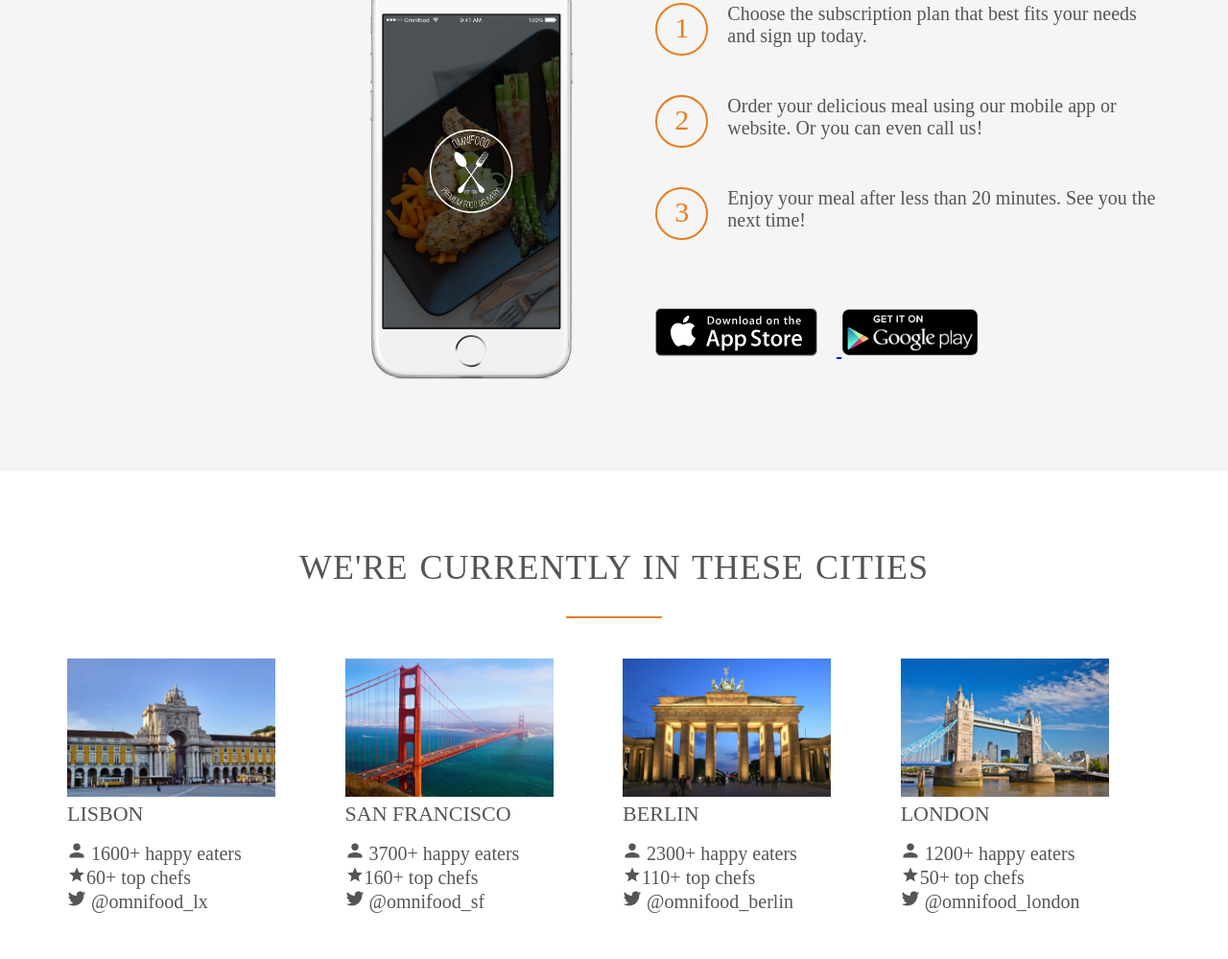
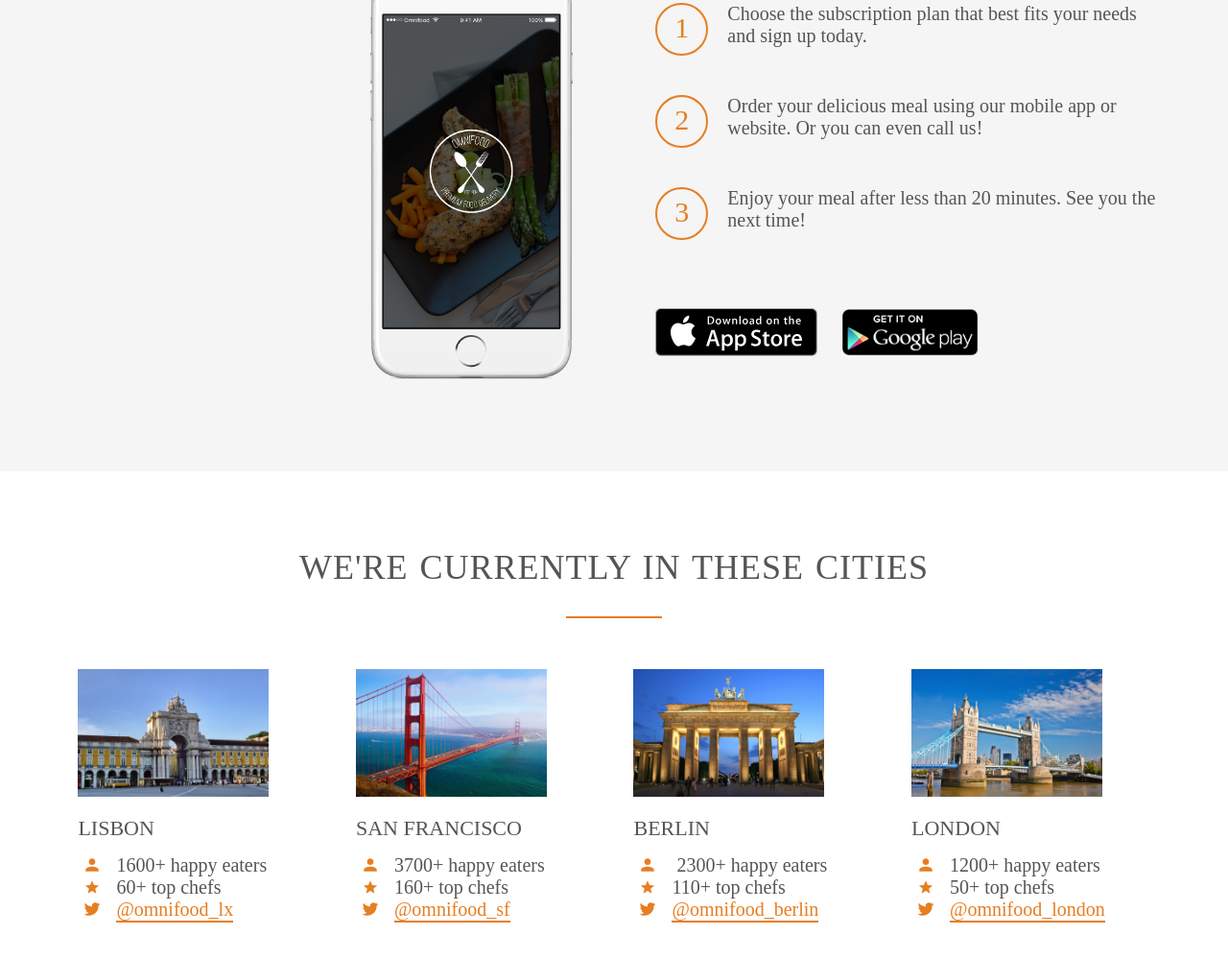
Before and after one commit to supertrens/omnifood, a plain HTML site: page index.html in a window 1280 px wide. Shown: the part 2184-3183 px from the top of the page at 96% size. Drawn offline with nearby package versions, Linux system fonts and the light colour scheme.

Commit message:
done with cities section

```diff
--- a/index.html
+++ b/index.html
@@ -218,52 +218,85 @@
       </div>
 
       <div class="row">
-        <div class="col span-1-of-4">
+        <div class="col span-1-of-4 box">
           <img
             class="cities-photo"
             src="resources/img/lisbon-3.jpg"
             alt="Lisbon"
           />
           <h3>LisBon</h3>
-          <p><ion-icon name="person"></ion-icon> 1600+ happy eaters</p>
-          <p><ion-icon name="star"></ion-icon>60+ top chefs</p>
-          <p><ion-icon name="logo-twitter"></ion-icon> @omnifood_lx</p>
+          <div class="city-feature">
+            <ion-icon class="icon-small" name="person"></ion-icon>1600+ happy
+            eaters
+          </div>
+
+          <div class="city-feature">
+            <ion-icon class="icon-small" name="star"></ion-icon>60+ top chefs
+          </div>
+          <div class="city-feature">
+            <ion-icon class="icon-small" name="logo-twitter"></ion-icon
+            ><a href="https://twitter.com/home">@omnifood_lx</a>
+          </div>
         </div>
 
-        <div class="col span-1-of-4">
+        <div class="col span-1-of-4 box">
           <img
             class="cities-photo"
             src="resources/img/san-francisco.jpg"
             alt="San Francisco"
           />
           <h3>San Francisco</h3>
-          <p><ion-icon name="person"></ion-icon> 3700+ happy eaters</p>
-          <p><ion-icon name="star"></ion-icon>160+ top chefs</p>
-          <p><ion-icon name="logo-twitter"></ion-icon> @omnifood_sf</p>
+          <div class="city-feature">
+            <ion-icon class="icon-small" name="person"></ion-icon>3700+ happy
+            eaters
+          </div>
+          <div class="city-feature">
+            <ion-icon class="icon-small" name="star"></ion-icon>160+ top chefs
+          </div>
+          <div class="city-feature">
+            <ion-icon class="icon-small" name="logo-twitter"></ion-icon
+            ><a href="https://twitter.com/home">@omnifood_sf</a>
+          </div>
         </div>
 
-        <div class="col span-1-of-4">
+        <div class="col span-1-of-4 box">
           <img
             class="cities-photo"
             src="resources/img/berlin.jpg"
             alt="Berlin"
           />
           <h3>Berlin</h3>
-          <p><ion-icon name="person"></ion-icon> 2300+ happy eaters</p>
-          <p><ion-icon name="star"></ion-icon>110+ top chefs</p>
-          <p><ion-icon name="logo-twitter"></ion-icon> @omnifood_berlin</p>
+          <div class="city-feature">
+            <ion-icon class="icon-small" name="person"></ion-icon> 2300+ happy
+            eaters
+          </div>
+          <div class="city-feature">
+            <ion-icon class="icon-small" name="star"></ion-icon>110+ top chefs
+          </div>
+          <div class="city-feature">
+            <ion-icon class="icon-small" name="logo-twitter"></ion-icon
+            ><a href="https://twitter.com/home">@omnifood_berlin</a>
+          </div>
         </div>
 
-        <div class="col span-1-of-4">
+        <div class="col span-1-of-4 box">
           <img
             class="cities-photo"
             src="resources/img/london.jpg"
             alt="London"
           />
           <h3>London</h3>
-          <p><ion-icon name="person"></ion-icon> 1200+ happy eaters</p>
-          <p><ion-icon name="star"></ion-icon>50+ top chefs</p>
-          <p><ion-icon name="logo-twitter"></ion-icon> @omnifood_london</p>
+          <div class="city-feature">
+            <ion-icon class="icon-small" name="person"></ion-icon>1200+ happy
+            eaters
+          </div>
+          <div class="city-feature">
+            <ion-icon class="icon-small" name="star"></ion-icon>50+ top chefs
+          </div>
+          <div class="city-feature">
+            <ion-icon class="icon-small" name="logo-twitter"></ion-icon
+            ><a href="https://twitter.com/home">@omnifood_london</a>
+          </div>
         </div>
       </div>
     </section>
--- a/resources/css/style.css
+++ b/resources/css/style.css
@@ -112,6 +112,34 @@ h3 {
   margin-bottom: 10px;
 }
 
+.icon-small {
+  display: inline-block;
+  width: 30px;
+  text-align: center;
+  color: #e67e22;
+  font-size: 120%;
+  margin-right: 10px;
+  /* ALign text and Icons */
+  line-height: 120%;
+  vertical-align: middle;
+  margin-top: -5px;
+}
+
+/* -------- LINKS -------- */
+a:link,
+a:visited {
+  color: #e67e22;
+  text-decoration: none;
+  padding-bottom: 1px;
+  border-bottom: 2px solid #e67e22;
+  transition: border-bottom 0.3s, color 0.3s;
+}
+
+a:hover,
+a:active {
+  color: #555;
+  border-bottom: 2px solid transparent;
+}
 /* -------- BUTTONS -------- */
 .btn:link,
 .btn:visited {
@@ -296,6 +324,11 @@ header {
   margin-right: 20px;
 }
 
+.btn-app:link,
+.btn-app:visited {
+  border: 0;
+}
+
 .btn-app img {
   height: 50px;
   margin-right: 20px;
@@ -306,10 +339,8 @@ header {
 /* ------------------------------------------------------ */
 
 .cities-photo {
-  width: 100%;
-
   width: 80%;
-  margin: 0;
+  margin-bottom: 15px;
   overflow: hidden;
   background: #000;
 }
```
